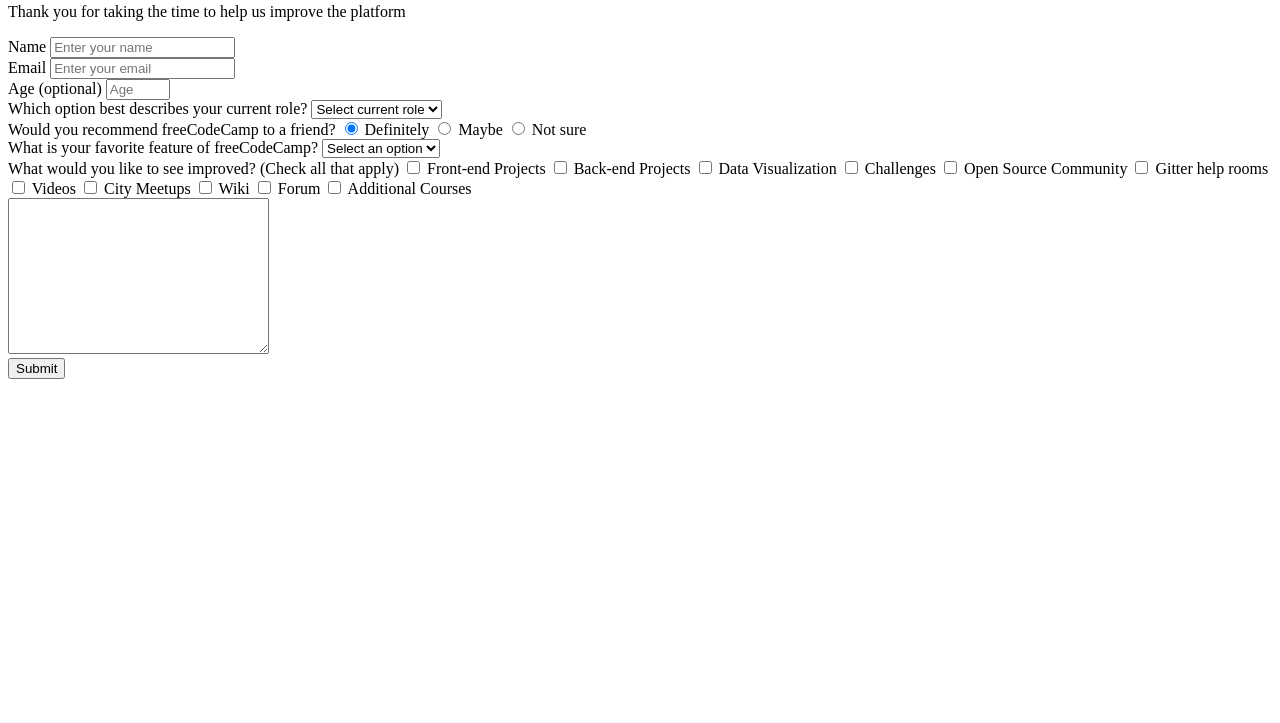
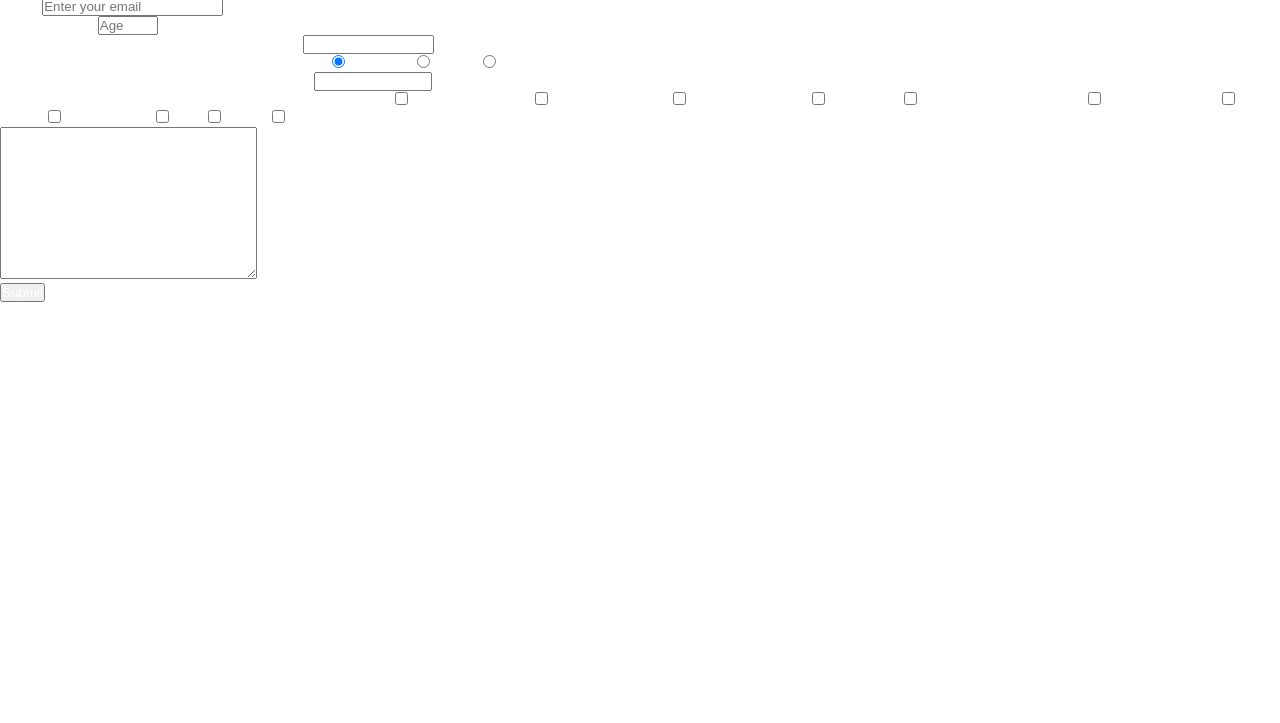
Before and after one commit to pasytchangwa/Sylvestre_Tiabu, a plain HTML site: page index.html in a window 1280 px wide. Shown: the part 77-800 px from the top of the page. Drawn offline with Linux system fonts and the light colour scheme.

Commit message:
added css style

```diff
--- a/css/style.css
+++ b/css/style.css
@@ -0,0 +1,10 @@
+* {
+ margin: 0;
+ padding: 0;
+ box-sizing: border-box;
+ color: white
+}
+
+#wrapper {
+ background-color: rgba(18, 18, 83, 0.781);
+}
--- a/index.html
+++ b/index.html
@@ -145,7 +145,7 @@
               type="checkbox"
               name="user-choice"
               id="improve"
-              vlue="Videos"
+              value="Videos"
             />
             Videos
             <input
```
